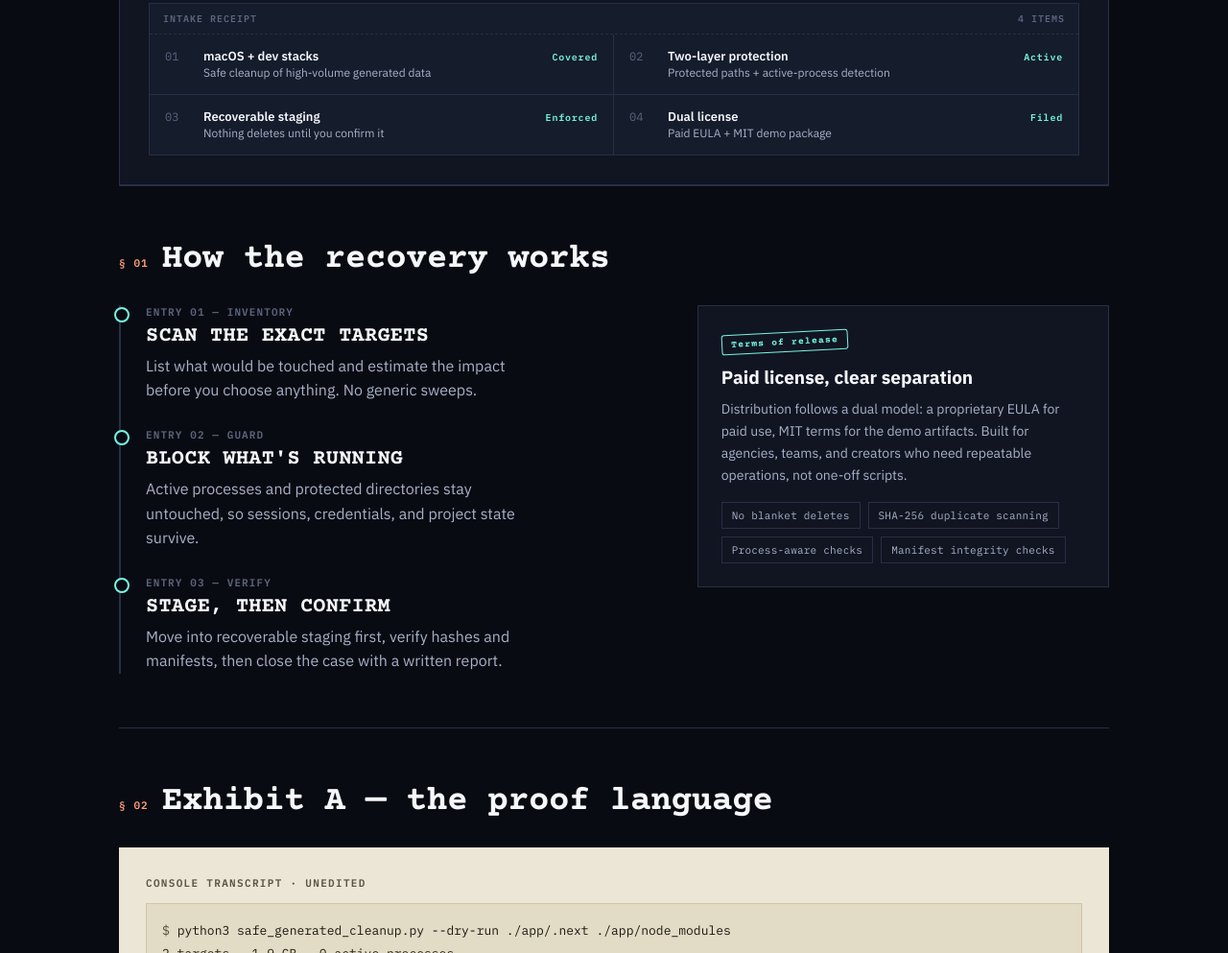
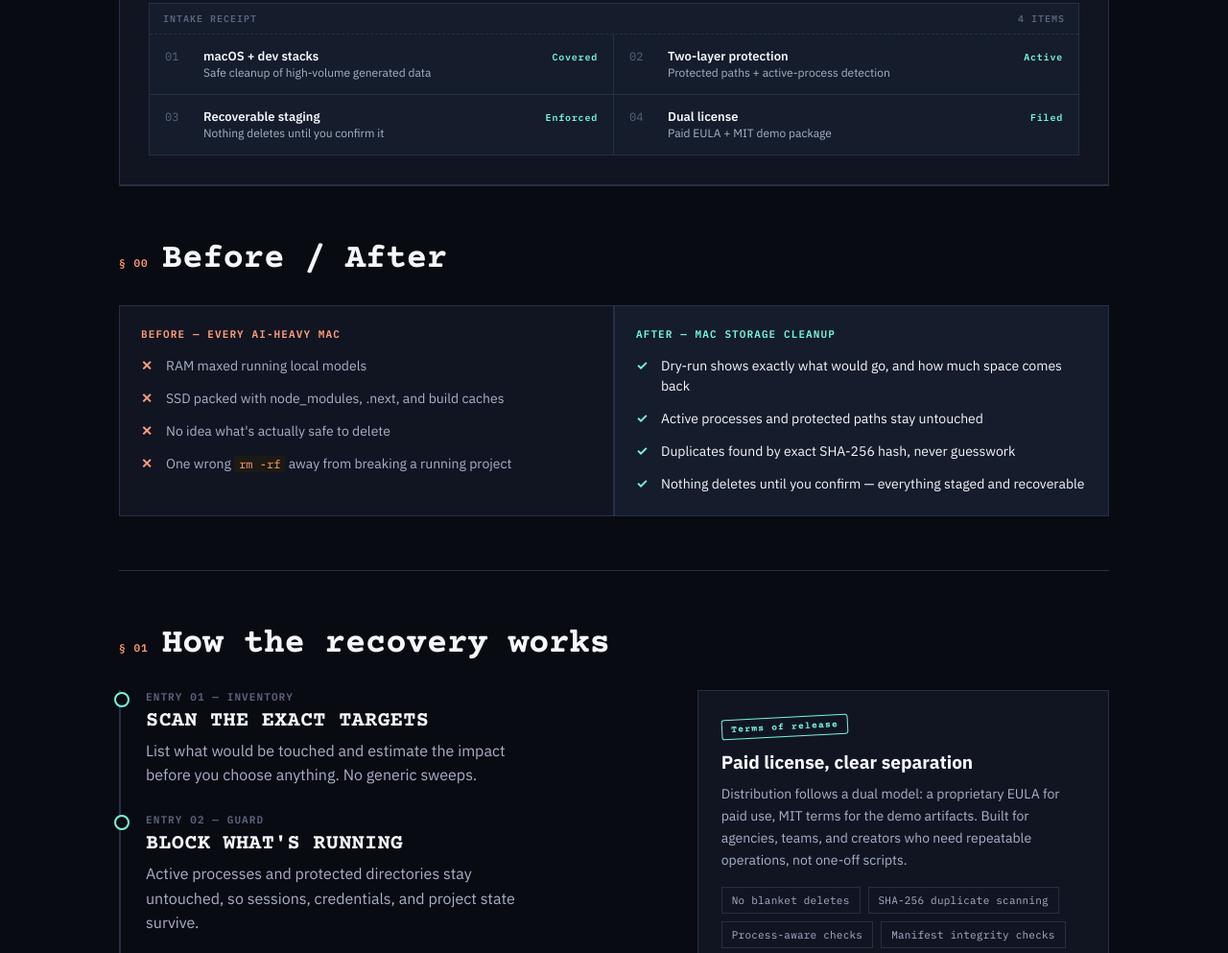
Before and after one commit to luisroquette/mac-storage-cleanup, a plain HTML site: page docs/index.html in a window 1280 px wide. Shown: the part 1220-2213 px from the top of the page at 96% size. Drawn offline with nearby package versions, Linux system fonts and the light colour scheme.

Commit message:
Add an explicit Before / After section
Symptom tags in the hero named the pain but didn't resolve it on the
page. Add a two-column comparison right after the hero — RAM/SSD/
guesswork pain on the left (rust ✕), the dry-run/guard/hash/stage
resolution on the right (teal ✓) — so the payoff is visible without
reading the full method section.

Co-Authored-By: Claude Sonnet 5 <noreply@anthropic.com>

```diff
--- a/docs/index.html
+++ b/docs/index.html
@@ -149,6 +149,20 @@
     .panel-title{font-family:var(--display);font-weight:700;font-size:clamp(24px,3.4vw,36px);margin:0;letter-spacing:-.01em}
 
     .sectiongrid{display:grid;grid-template-columns:1.15fr .85fr;gap:22px;align-items:start}
+
+    .ba-grid{display:grid;grid-template-columns:1fr 1fr;gap:2px;background:var(--line);border:1px solid var(--line)}
+    .ba-col{background:var(--panel);padding:22px}
+    .ba-col.after{background:var(--panel-2)}
+    .ba-label{display:block;font:700 11px var(--mono);letter-spacing:.1em;text-transform:uppercase;margin-bottom:16px}
+    .ba-col.before .ba-label{color:var(--amber)}
+    .ba-col.after .ba-label{color:var(--teal)}
+    .ba-col ul{list-style:none;margin:0;padding:0;display:grid;gap:13px}
+    .ba-col li{position:relative;padding-left:26px;color:var(--text-dim);line-height:1.5;font-size:14px}
+    .ba-col.before li::before{content:"✕";position:absolute;left:0;top:0;color:var(--amber);font-weight:700}
+    .ba-col.after li::before{content:"✓";position:absolute;left:0;top:0;color:var(--teal);font-weight:700}
+    .ba-col.after li{color:var(--text)}
+    @media(max-width:760px){ .ba-grid{grid-template-columns:1fr} }
+    .ba-col code{font:12px var(--mono);background:#1c1a12;color:var(--amber);padding:1px 5px;border-radius:2px}
 
     .log{border-left:2px solid var(--line);display:grid;gap:0}
     .entry{position:relative;padding:0 0 26px 26px}
@@ -323,6 +337,30 @@
       </div>
     </section>
 
+    <section class="panel fade" id="before-after">
+      <div class="panel-head"><span class="tag">§ 00</span><h2 class="panel-title">Before / After</h2></div>
+      <div class="ba-grid">
+        <div class="ba-col before">
+          <span class="ba-label">Before — every AI-heavy Mac</span>
+          <ul>
+            <li>RAM maxed running local models</li>
+            <li>SSD packed with node_modules, .next, and build caches</li>
+            <li>No idea what's actually safe to delete</li>
+            <li>One wrong <code>rm -rf</code> away from breaking a running project</li>
+          </ul>
+        </div>
+        <div class="ba-col after">
+          <span class="ba-label">After — Mac Storage Cleanup</span>
+          <ul>
+            <li>Dry-run shows exactly what would go, and how much space comes back</li>
+            <li>Active processes and protected paths stay untouched</li>
+            <li>Duplicates found by exact SHA-256 hash, never guesswork</li>
+            <li>Nothing deletes until you confirm — everything staged and recoverable</li>
+          </ul>
+        </div>
+      </div>
+    </section>
+
     <section class="panel fade" id="method">
       <div class="panel-head"><span class="tag">§ 01</span><h2 class="panel-title">How the recovery works</h2></div>
       <div class="sectiongrid">
```
